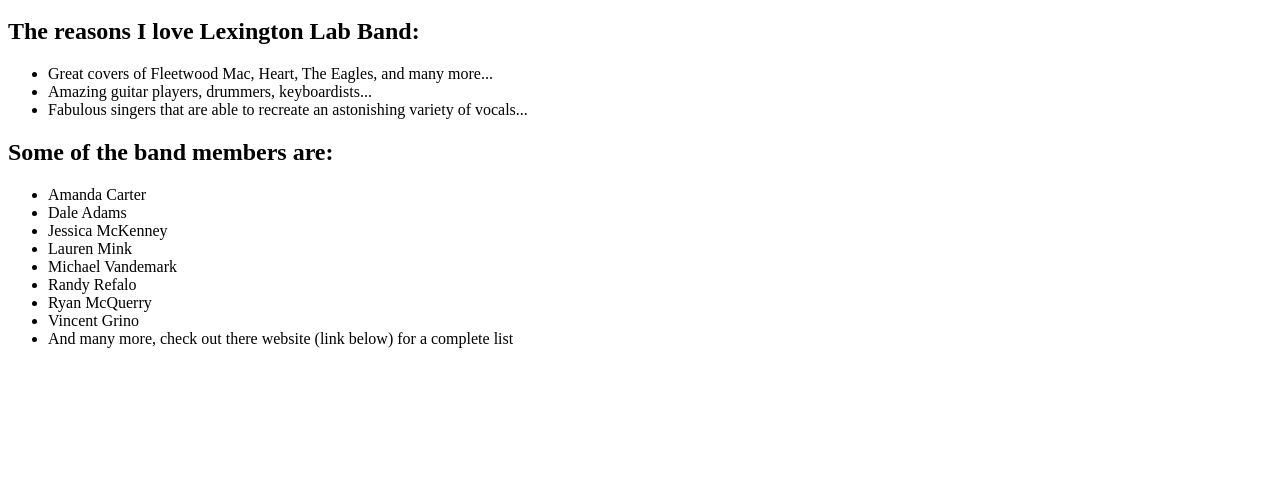
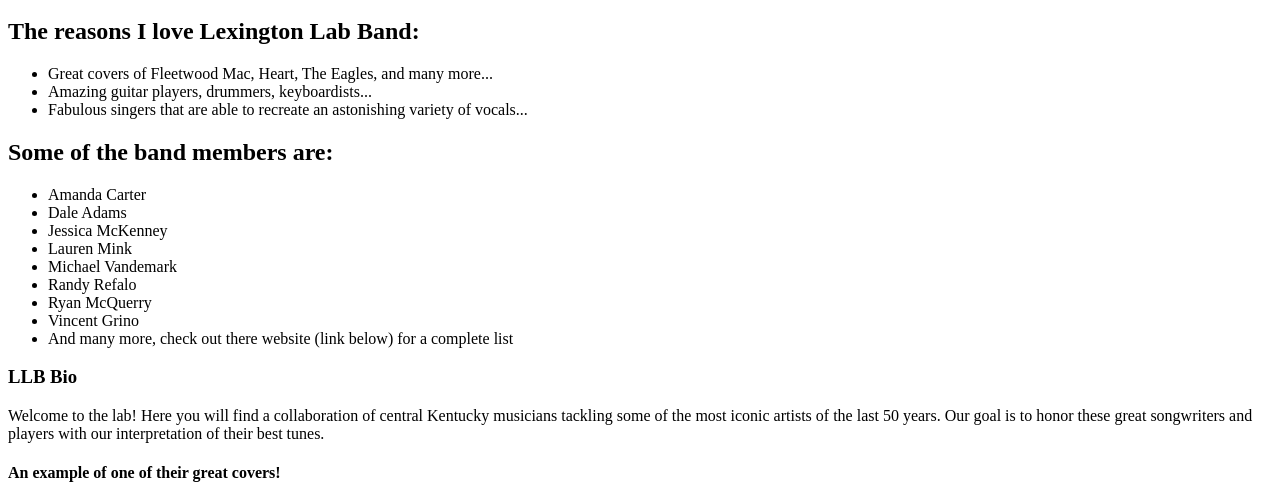
Before and after one commit to johnemurphy1/llb-fanpage, a plain HTML site: page index.html in a window 1280 px wide. Shown: the part 708-1208 px from the top of the page. Before the commit the page ends 1072 px from the top, so only its background shows below. Drawn offline with Linux system fonts and the light colour scheme; grey boxes are pictures that could not be loaded.

Commit message:
Update index.html

```diff
--- a/index.html
+++ b/index.html
@@ -7,14 +7,14 @@
   </head>
 <body>
     <h1>This is a fan page for Lexington Lab Band!</h1>
-<<img
+<img
 src="https://lexingtonlabband.com/storage/images/episodes/mC3zsU9Hr0G6WIiLz7gekY1MU0VePpUYOgx5cNaB.jpeg"
 alt="Some of the Lexington Lab Band singers"
 />
 
 <br />
-<<img
-src="https://lexingtonlabband.com/storage/images/episodes/IdyNVMaWUct2QX5n4oaol9yCpexJRBvlKFKH8IAA.jpeg">
+<img
+src="https://lexingtonlabband.com/storage/images/episodes/IdyNVMaWUct2QX5n4oaol9yCpexJRBvlKFKH8IAA.jpeg"
 alt="Some more of the Lexington Lab Band"
 />
 
@@ -43,4 +43,9 @@
         <li>Vincent Grino</li>
         <li>And many more, check out there website (link below) for a complete list</li>
     </ul>
+<h3>LLB Bio</h3>
+<p>Welcome to the lab! Here you will find a collaboration of central Kentucky musicians tackling some of the most iconic artists of the last 50 years. Our goal is to honor these great songwriters and players with our interpretation of their best tunes.</p>
+
+<h4>An example of one of their great covers!</h4>
+<iframe width="560" height="315" src="https://www.youtube.com/embed/kXFG47XQrjw" title="YouTube video player" frameborder="0" allow="accelerometer; autoplay; clipboard-write; encrypted-media; gyroscope; picture-in-picture" allowfullscreen></iframe Heart: Magic Man!>
 </body>
```
